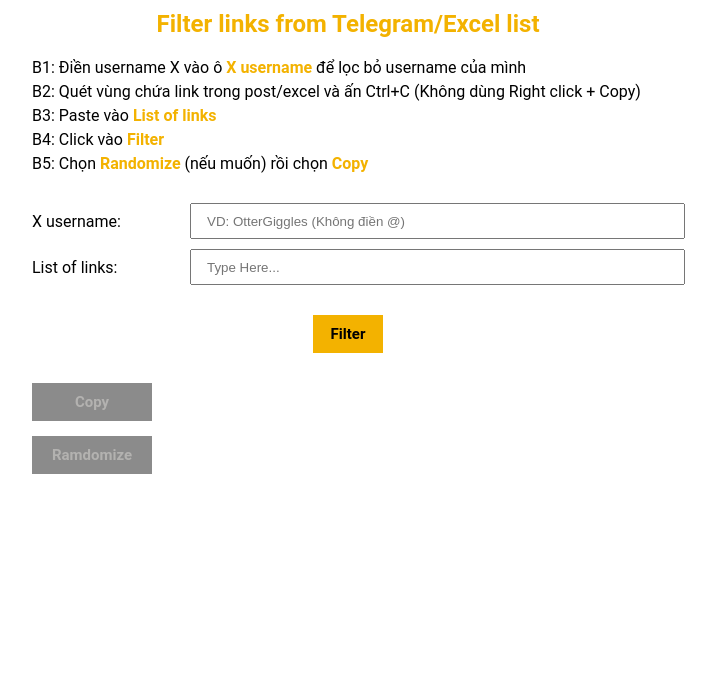
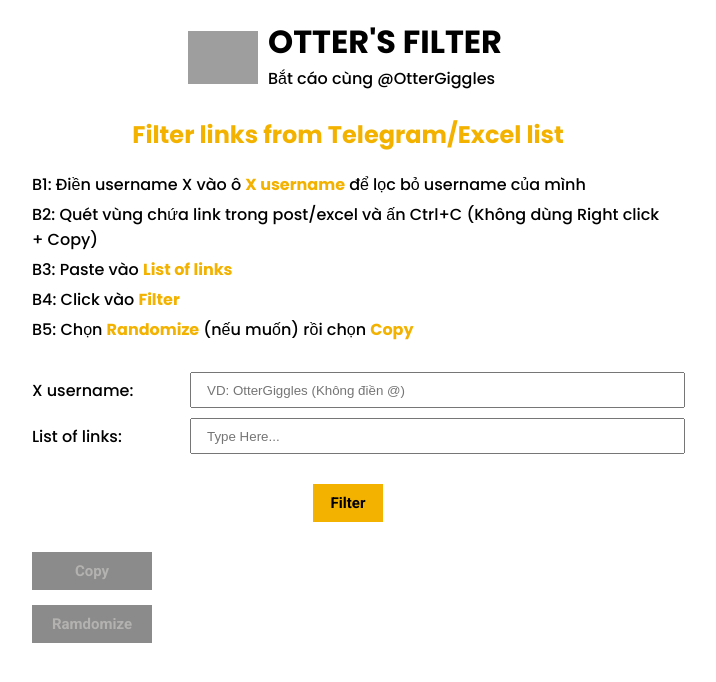
Before and after one commit to timo-cypher/Filter-X-List, a plain HTML site: page index.html in a window 1280 px wide. Shown: the whole page, without its empty margins (292-1008 px from the left). Drawn offline with Linux system fonts and the light colour scheme; grey boxes are pictures that could not be loaded.

Commit message:
Update index.html

```diff
--- a/index.html
+++ b/index.html
@@ -4,10 +4,19 @@
     <meta charset="UTF-8" />
     <meta name="viewport" content="width=device-width, initial-scale=1.0" />
     <title>Otter's Filter</title>
-    <link rel="shortcut icon" href="./_logo official.png" />
+    <link
+      rel="shortcut icon"
+      href="https://drive.google.com/file/d/1TTSmyuDWqyH1YuDFfaIST7azhfKsa1qj/view?usp=drive_link"
+    />
+    <link rel="preconnect" href="https://fonts.googleapis.com" />
+    <link rel="preconnect" href="https://fonts.gstatic.com" crossorigin />
+    <link
+      href="https://fonts.googleapis.com/css2?family=Poppins:wght@200;300;500;700&family=Roboto:ital,wght@0,100;0,300;0,400;0,500;0,700;0,900;1,100;1,300;1,400;1,500;1,700;1,900&display=swap"
+      rel="stylesheet"
+    />
     <style>
       body {
-        font-family: "Roboto";
+        font-family: "Poppins", sans-serif;
       }
 
       h2 {
@@ -130,13 +139,16 @@
     </style>
   </head>
   <body>
-<!--     <span class="header">
-      <img src="./_logo official.png" />
+    <span class="header">
+      <img
+        alt="Otter"
+        src="https://lh3.googleusercontent.com/u/0/drive-viewer/AK7aPaCdH0vmZXgVr0dUvDNlRPHsupuig4wgcNTpGY9xjFnzrm2kf8B6rqE8Vmsl5gdaomXKSE5Af6gn78i8do4j5M2whqOZ3g=w1920-h897"
+      />
       <div>
         <h1>OTTER'S FILTER</h1>
         <p class="ottergiggles">Bắt cáo cùng @OtterGiggles</p>
       </div>
-    </span> -->
+    </span>
     <h2>Filter links from Telegram/Excel list</h2>
     <div class="guide">
       <ul>
```
